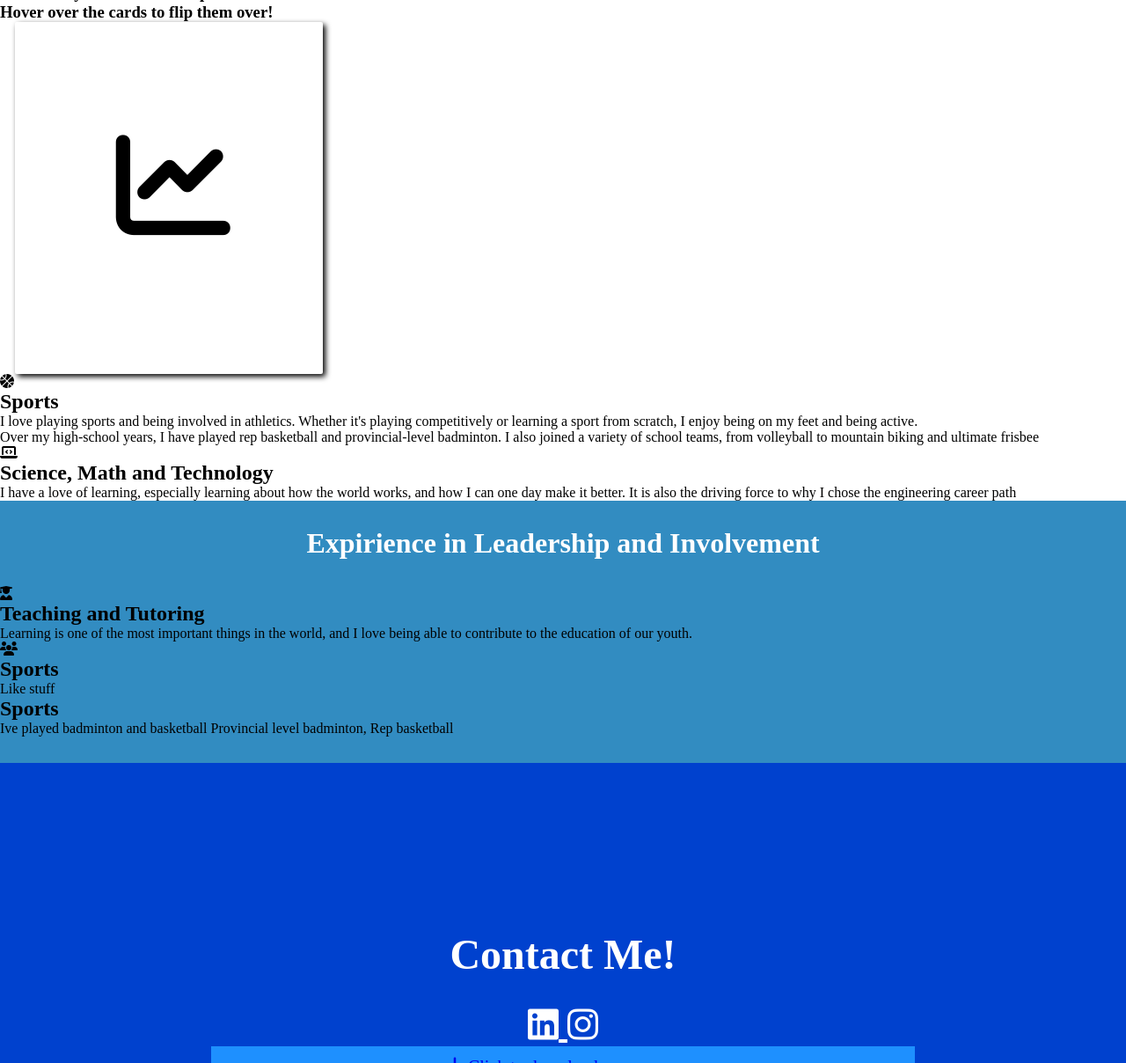
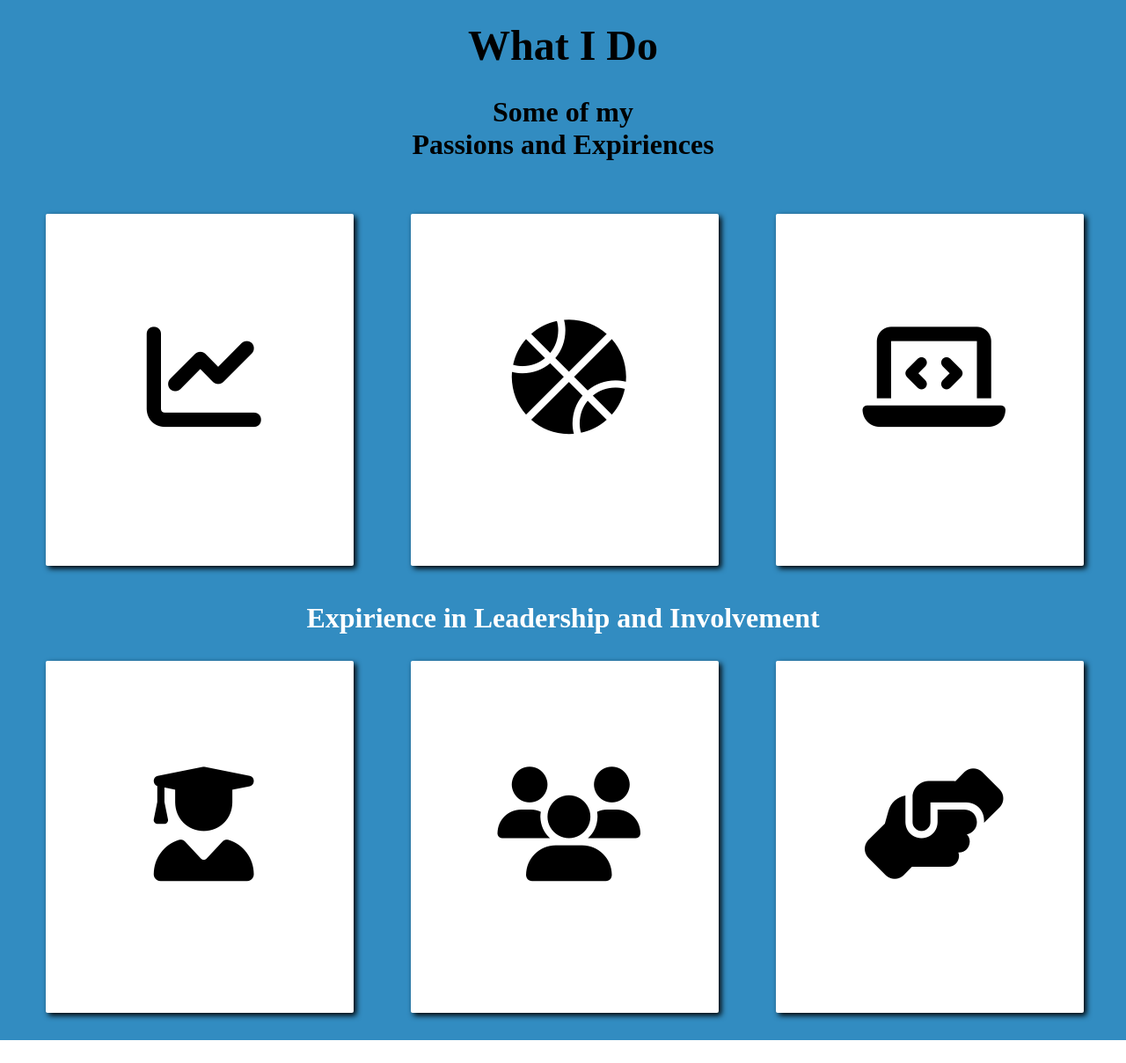
Before and after one commit to skylerchiu/skylerchiu.github.io, a plain HTML site: page index.html in a window 1280 px wide. Shown: the part 1592-2800 px from the top of the page at 88% size. Drawn offline with Linux system fonts and the light colour scheme; files that its build step writes are made by us from their sources; files whose address does not match are found by name.

Commit message:
Update index.html

```diff
--- a/index.html
+++ b/index.html
@@ -2,8 +2,10 @@
 <html>
     <head>
         <meta charset = "utf-8">
+        <meta name="viewport" content="width=device-width, initial-scale=1.0">
         <title>Skyler Chiu</title>
-        <link rel = "stylesheet" href = "/css/styles.css">
+        <link rel = "stylesheet" href = "styles.css">
+        <link rel="shortcut icon" type="image/ico" href="favicon.ico"/>
         <script src="https://kit.fontawesome.com/4de0651129.js" crossorigin="anonymous"></script>
 
     </head>
@@ -15,7 +17,8 @@
                 <div class = "nav-left-side">
                      <a href = "#showcase"> HOME</a>
                      <a href = "#about"> ABOUT</a>
-                     <a href = "#passions"> WHAT I DO</a>
+                     <a href = "#whatIdo"> WHAT I DO</a>
+                     <a href = "#resume"> RESUME</a>
                      <a href = "#contact"> CONTACT </a>
 
                 </div>
@@ -47,17 +50,15 @@
             </div>
 
         </section>
-<!-- Passion Section-->
+<!-- Passions Section-->
 
-        <section id = "passions">
+        <section id = "whatIdo">
             <div class = "container">
                 <h2>What I Do</h2>
-                <h3>Some of my Passions and Expiriences</h3>
-                <h3>Hover over the cards to flip them over!</h3>
-                <div class = "passions-content">
+                <h3>Some of my <br>Passions and Expiriences</h3>
+                <div class = "whatIdo-content">
 
-                    <!-- Flip Card #1-->
-
+                    <!-- Flip Card #1: Business and Entrepreneurship-->
                     <div class = "flipcard">
                     <label>
                         <input type="checkbox"  />
@@ -65,6 +66,9 @@
                         <div class="card">
                             <div class="front">
                             <i class="fas fa-chart-line"></i>
+                           <!-- <div class = "background-image">
+                                <img src = "business.jpg" height = "400" width = "353">
+                            </div>-->
                             </div>
                             <div class="back">
                                 <h1>Business
@@ -76,100 +80,161 @@
                     </label>
                     </div>
 
-                    <!-- Flip Card #2-->
-                    <div class = "flip-card">
-                        <div class = "flip-card-inner">
-                            <div class = "flip-card-front">
+                    <!-- Flip Card #2: Sports-->
+                    <div class = "flipcard">
+                        <label>
+                            <input type="checkbox"  />
+
+                            <div class="card">
+                                <div class="front">
                                     <i class="fas fa-basketball-ball"></i>
+                                    <!--<div class = "background-image">
+                                        <img src = "sports.jpg" height = "400" width = "353">
+                                    </div>-->
+
                                 </div>
-                            <div class = "flip-card-back">
-                                <h1>Sports</h1>
+                                <div class="back">
+                                    <h1>Sports & Athletics</h1>
                                 <p>I love playing sports and being involved in athletics. Whether it's playing competitively or learning a sport from scratch,
-                                     I enjoy being on my feet and being active.
-                                    <br> Over my high-school years, I have played rep basketball and provincial-level badminton. I also joined a variety of
+                                     I enjoy being on my feet and being active. Over my high-school years, I have played rep basketball and provincial-level badminton. I also joined a variety of
                                     school teams, from volleyball to mountain biking and ultimate frisbee </p>
                             </div>
                         </div>
+                        </label>
                         </div>
 
-                    <!-- Flip Card #3-->
-                    <div class = "flip-card">
-                        <div class = "flip-card-inner">
-                            <div class = "flip-card-front">
+
+                    <!-- Flip Card #3: Science, Math & Technology -->
+
+                    <div class = "flipcard">
+                        <label>
+                            <input type="checkbox"  />
+
+                            <div class="card">
+                                <div class="front">
                                     <i class="fas fa-laptop-code"></i>
                                 </div>
-                            <div class = "flip-card-back">
-                                <h1>Science, Math and Technology</h1>
-                                <p1>I have a love of learning, especially learning about how the world works, and how
-                                    I can one day make it better. It is also the driving force to why I chose the engineering career path
-                                </p1>
+                                <div class="back">
+                                    <h1>Science, Math & Technology</h1>
+                                <p>I have a love of learning, especially learning about how the world works, and how
+                                    I can one day make it better. It is also the driving force to why I chose the engineering career path</p>
+                            </div>
+                        </div>
+                        </label>
+                        </div>
 
                 </div>
             </div>
-                    </div>
-
-
-                </div>
-            </div>
-
-
         </section>
 
         <section id = "projects">
             <div class = "container">
 
                 <h3>Expirience in Leadership and Involvement</h3>
-                <div class = "passions-content">
+                <div class = "whatIdo-content">
 
-                    <!-- Flip Card #1-->
+                    <!-- Flip Card #4: Teaching & Tutoring-->
+                    <div class = "flipcard">
+                        <label>
+                            <input type="checkbox"  />
 
-                    <div class = "flip-card">
-                        <div class = "flip-card-inner">
-                            <div class = "flip-card-front">
+                            <div class="card">
+                                <div class="front">
                                     <i class="fas fa-user-graduate"></i>
                                 </div>
-                            <div class = "flip-card-back">
-                                <h1>Teaching and Tutoring</h1>
-                                <p>Learning is one of the most important things in the world, and I love being able
+                                <div class="back">
+                                    <h1>Teaching & Tutoring</h1>
+                                <p> Learning is one of the most important things in the world, and I love being able
                                     to contribute to the education of our youth.
+                                <br> Many of my volunteer and work opportunities have revolved around teaching and coaching young students.
                                      </p>
+                            </div>
+                        </div>
+                        </label>
+                        </div>
 
+                    <!-- Flip Card #5: Collaboration -->
+                    <div class = "flipcard">
+                        <label>
+                            <input type="checkbox"  />
+
+                            <div class="card">
+                                <div class="front">
+                                    <i class="fas fa-users"></i>
+                                </div>
+                                <div class="back">
+                                    <h1>Collaboration & Communication</h1>
+                                <p> I love working with people
+                                     </p>
+                            </div>
+                        </div>
+                        </label>
+                        </div>
+
+                    <!-- Flip Card #6; Leadership & Organization-->
+                    <div class = "flipcard">
+                        <label>
+                            <input type="checkbox"  />
+
+                            <div class="card">
+                                <div class="front">
+                                    <i class="fas fa-hands-helping"></i>
+                                </div>
+                                <div class="back">
+                                    <h1>Leadership & Organization</h1>
+                                <p> Throughout my expiriences, I have often tried taking a leadership role in everything I do.
+                                     </p>
+                            </div>
+                        </div>
+                        </label>
                         </div>
                 </div>
             </div>
+        </section>
 
-                    <!-- Flip Card #2-->
-                    <div class = "flip-card">
-                        <div class = "flip-card-inner">
-                            <div class = "flip-card-front">
-                                <i class="fas fa-users"></i>
+<!--Resume Section -->
+
+        <section>
+            <section id = "resume">
+                <div class = "container">
+                    <h1>Resume</h1>
+                    <hr>
+                    <div class = "resume-content">
+                        <div class = "education">
+                            <div class = "title-block">
+                                 <i class="fas fa-school"></i>
+                                 <a> Education </a>
                              </div>
-                            <div class = "flip-card-back">
-                                <h1>Sports</h1>
-                                <p1></p1>
-                                <p2>Like stuff</p2>
-                            </div>
-                        </div>
+                            <h3>University of Waterloo 2020-Present</h3>
+                                <li>Candidate for Bachelor of Applied Science</li>
+                            <h3>Unionville High School 2016-2020</h3>
+                                <li>Activities include DECA, varsity sports, athletic council</li>
                         </div>
 
-                    <!-- Flip Card #3-->
-                    <div class = "flip-card">
-                        <div class = "flip-card-inner">
-                            <div class = "flip-card-front">
-                                <!-- Insert image link-->
+                        <div class = "expirience">
+                            <div class = "title-block">
+                                <a>Expirience</a>
                             </div>
-                            <div class = "flip-card-back">
-                                <h1>Sports</h1>
-                                <p1>Ive played badminton and basketball</p1>
-                                <p2>Provincial level badminton, Rep basketball</p2>
+                            <h3> Private Tutor </h3>
+                            <h3> Private Badminton Coach</h3>
+                            <h3> Assistant Badminton Coach</h3>
                         </div>
+                        <div class = "awards">
+                            <h2>Awards and Accolades</h2>
+                            <h3> DECA Ontario Provincial Champion 2020
+                                <br> Unionville High School Athletic Senior Letter
+                                <br> Certificates of Distinction </h3>
                         </div>
+                        <div class = "projects">
+                            <h2>Projects</h2>
+                            <h3>skylerchiu.github.io</h3>
+                            <h3>Shoedog Toronto</h3>
                         </div>
-
 
                     </div>
                 </div>
 
+            </section>
         </section>
 
         <section>
@@ -184,11 +249,10 @@
                 <div class = "download">
                     <a href = "Skyler Chiu's Resume.docx" download>
                         <i class="fas fa-download"></i>
-                        Click to download my resume
+                        Click to download a PDF of my resume
                     </a>
                 </div>
             </div>
-
 
 
                 </div>
@@ -199,8 +263,6 @@
 
 
 
-
-
         </div>
     </body>
 </html>
```
Lines whose indentation alone changed are shown as unchanged.
